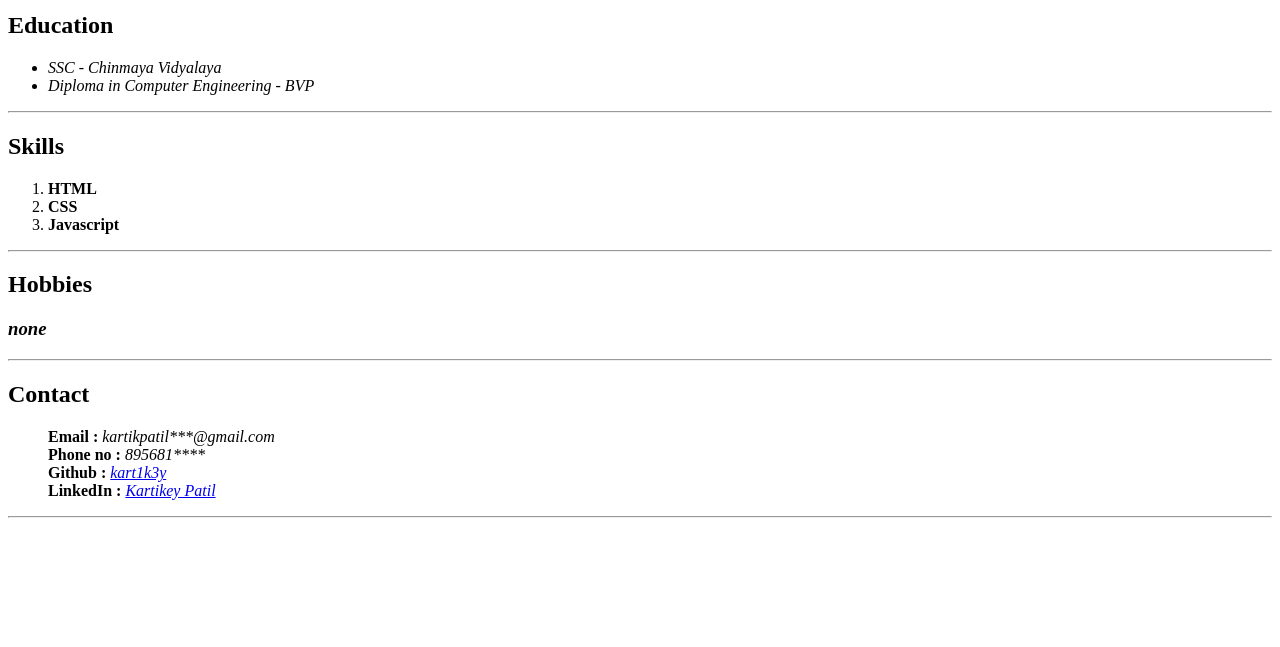
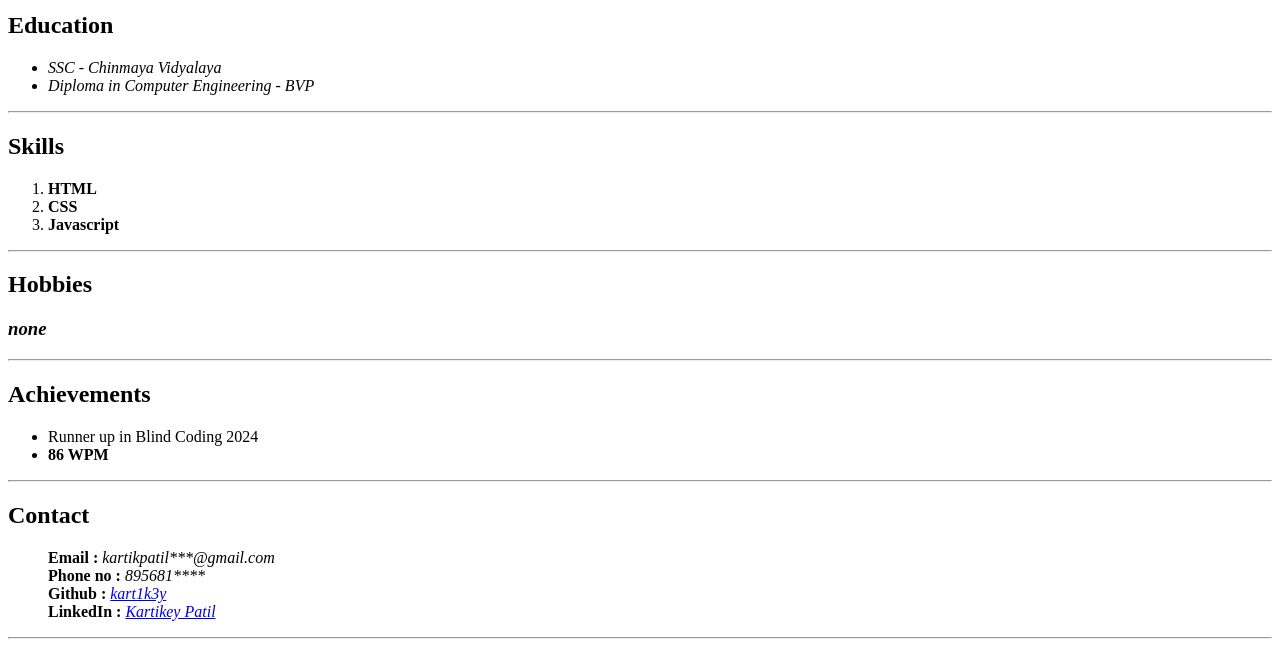
Before and after one commit to kart1k3y/Delta-1.0, a plain HTML site: page Day 2/pq3.html in a window 1280 px wide. Shown: the part 202-849 px from the top of the page. Before the commit the page ends 800 px from the top, so only its background shows below. Drawn offline with Linux system fonts and the light colour scheme.

Commit message:
Added achievements

```diff
--- a/Day 2/pq3.html
+++ b/Day 2/pq3.html
@@ -33,6 +33,14 @@
         <h3><i>none</i></h3>
         <hr>
     </section>
+    <section>
+        <h2>Achievements</h2>
+            <ul>
+                <li>Runner up in Blind Coding 2024</li>
+                <li><b>86 WPM</b></li>
+            </ul>
+        <hr>
+    </section>
     <footer>
         <h2>Contact</h2>
         <ul type="none">
```
